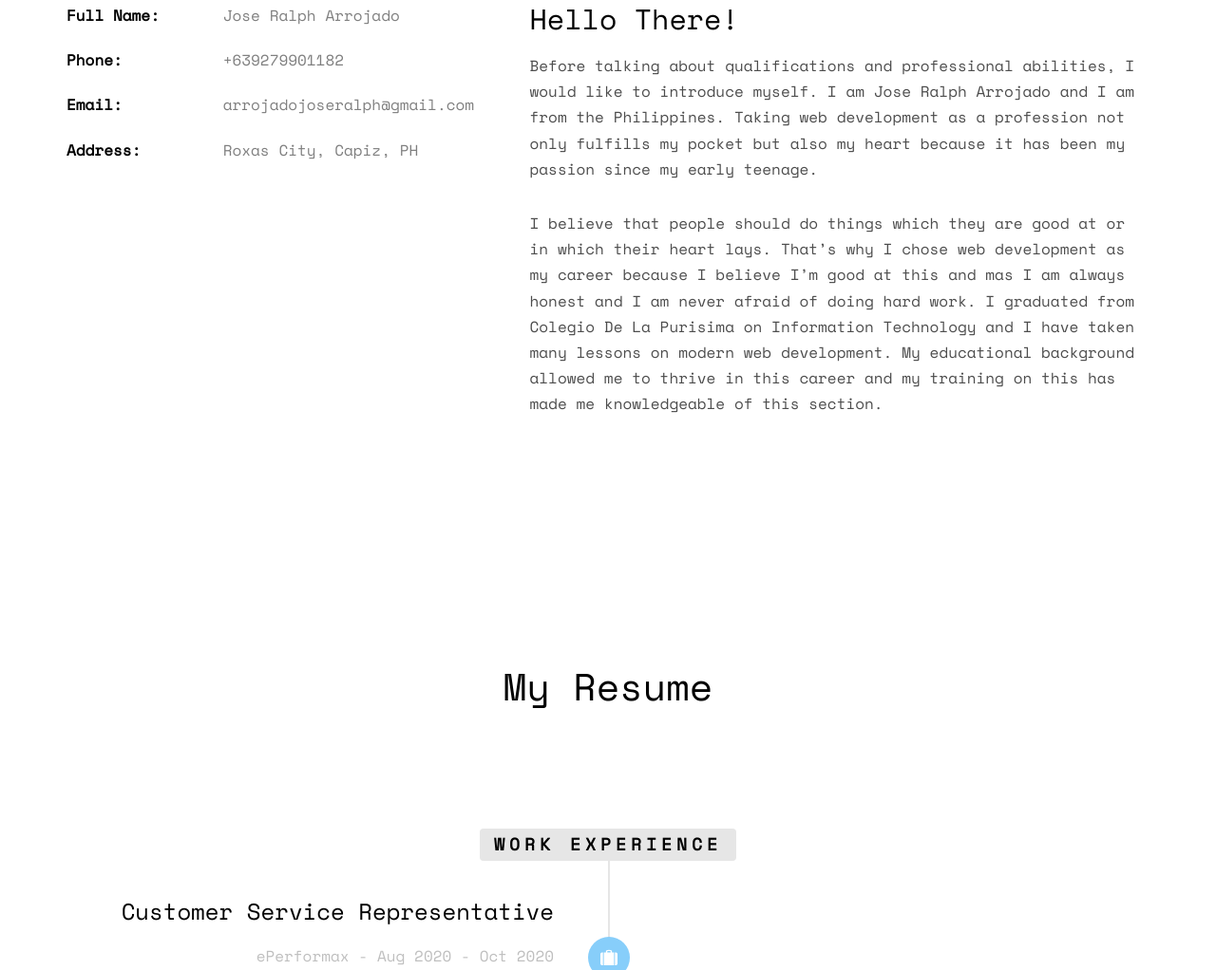
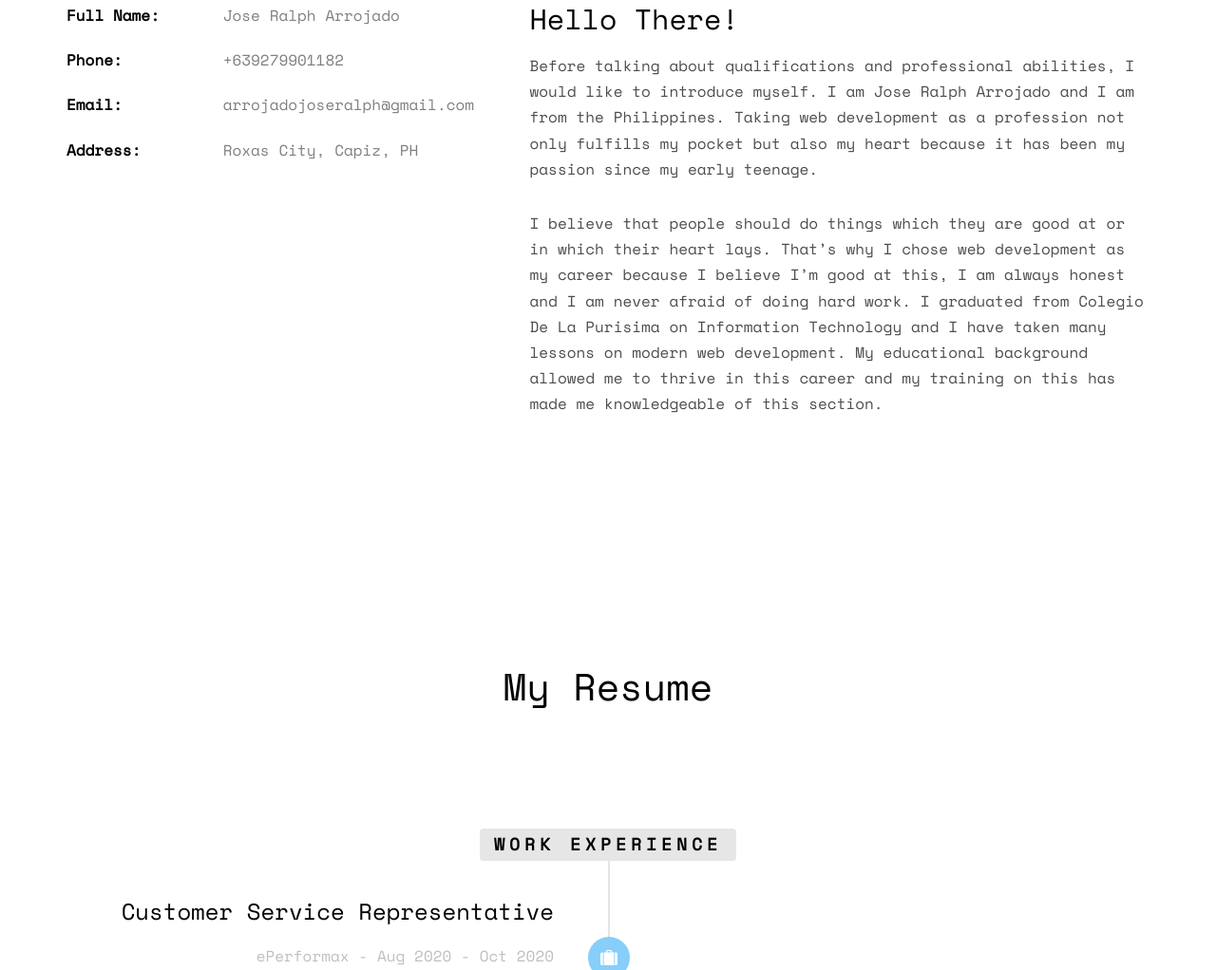
Before and after one commit to ralpharrojado/joseralpharrojado, a plain HTML site: page index.html in a window 1280 px wide. Shown: the part 1069-2091 px from the top of the page at 95% size. Drawn offline with nearby package versions, Linux system fonts and the light colour scheme; some packages are replaced by stand-ins of ours; no server answers; files whose address does not match are found by name.

Commit message:
Updated Index.html

```diff
--- a/index.html
+++ b/index.html
@@ -92,7 +92,7 @@
 					<h2>Hello There!</h2>
 					<p>Before talking about qualifications and professional abilities, I would like to introduce myself. I am Jose Ralph Arrojado and I am from the Philippines. Taking web development as a profession not only fulfills my pocket but also my heart because it has been my passion since my early teenage.</p>
 
-					<p>I believe that people should do things which they are good at or in which their heart lays. That’s why I chose web development as my career because I believe I’m good at this and mas I am always honest and I am never afraid of doing hard work.
+					<p>I believe that people should do things which they are good at or in which their heart lays. That’s why I chose web development as my career because I believe I’m good at this, I am always honest and I am never afraid of doing hard work.
 
 					I graduated from Colegio De La Purisima on Information Technology and I have taken many lessons on modern web development. My educational background allowed me to thrive in this career and my training on this has made me knowledgeable of this section.</p>
 					<p>
```
